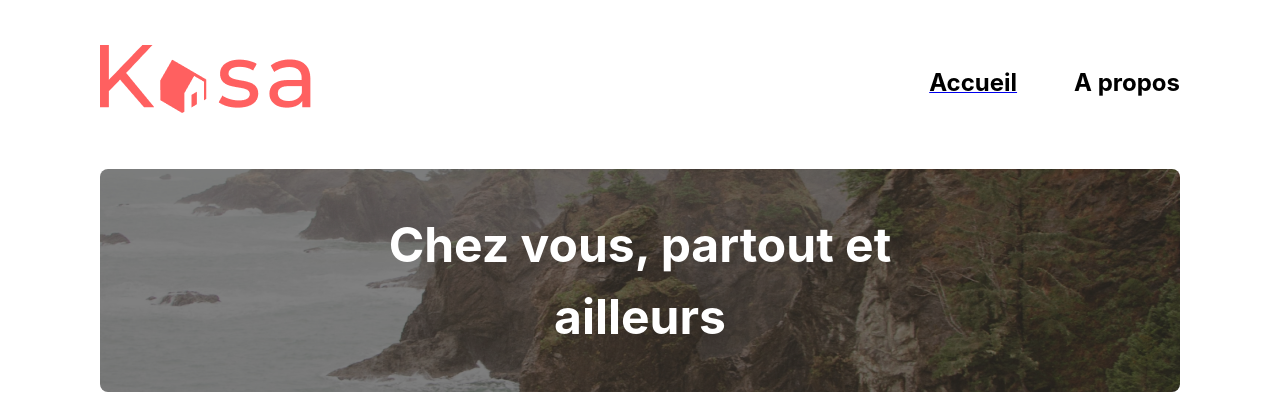
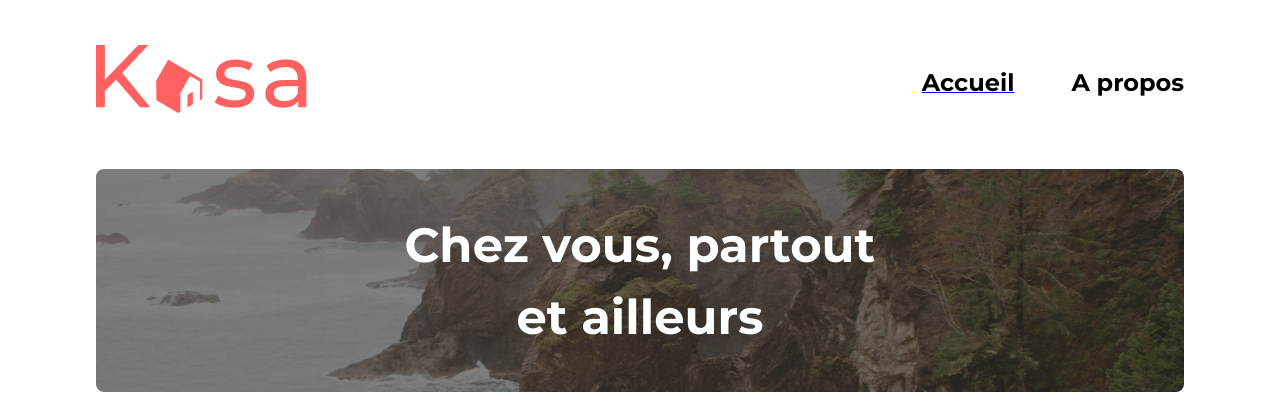
Before and after one commit to Mars375/OPC_REACT_P11, a React (Create React App) app: page / in a window 1280 px wide. Shown: the top 415 px of the page. Built offline with nearby package versions, Linux system fonts and the light colour scheme.

Commit message:
fix: font warnings fix

```diff
--- a/src/components/pages/HomePage/HomePage.module.scss
+++ b/src/components/pages/HomePage/HomePage.module.scss
@@ -4,7 +4,7 @@
 	gap: 60px;
 	justify-content: center;
 	background-color: #f6f6f6;
-	padding: 56px 50px;
+	padding: 50px;
 	margin: 50px 0;
 	border-radius: 25px;
 }
--- a/src/styles/_variables.scss
+++ b/src/styles/_variables.scss
@@ -1,10 +1,7 @@
-@font-face {
-	font-family: "Montserrat";
-	src: url("https://fonts.googleapis.com/css2?family=Anton&family=Manrope:wght@400;500;700&family=Montserrat:ital,wght@0,100..900;1,100..900&display=swap");
-}
+@import url("https://fonts.googleapis.com/css2?family=Montserrat:wght@100;200;300;400;500;600;700;800;900&display=swap");
 
 // Font family
-$font-family: Montserrat, Inter, Avenir, Helvetica, Arial, sans-serif;
+$font-family: "Montserrat", sans-serif;
 
 // Colors
 $colors: (
--- a/src/styles/index.scss
+++ b/src/styles/index.scss
@@ -18,5 +18,12 @@ body {
 
 header,
 main {
-	margin: 0px 100px; // Change this to the margin you want
+	margin: 0 6rem;
 }
+
+@media screen and (max-width: 768px) {
+	header,
+	main {
+		margin: 0px 20px;
+	}
+}
```
